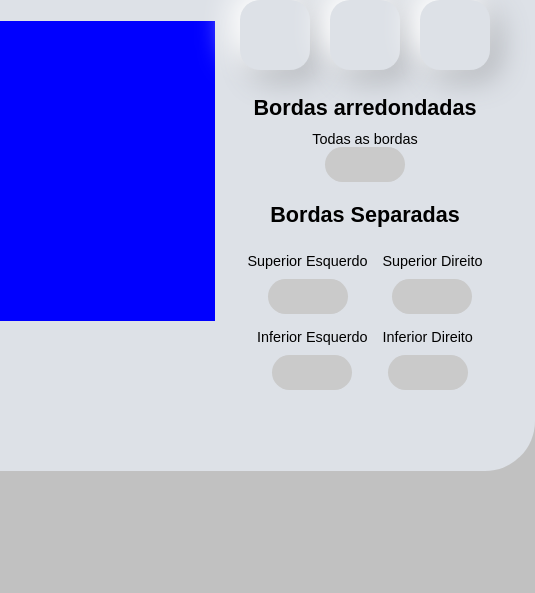
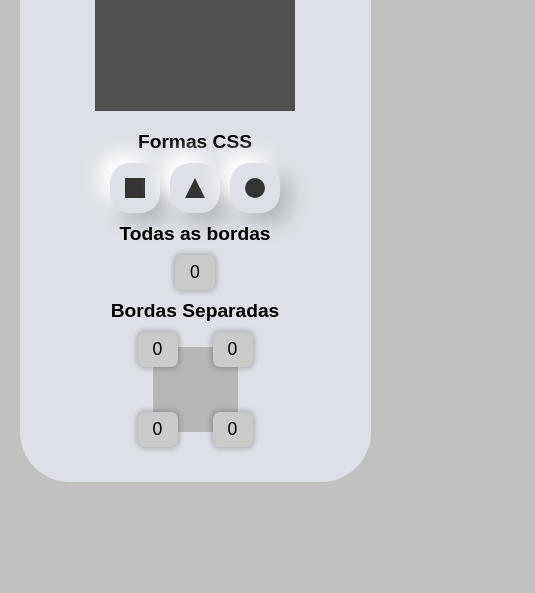
Before and after one commit to devmoisesx/Gerador-de-Bordas, a plain HTML site: page index.html in a window 390 px wide. Shown: the part 251-844 px from the top of the page, 535 px wide, since content can reach past the window. Drawn offline with Linux system fonts and the light colour scheme.

Commit message:
Alterações de nomes de classes, coreções de responsividade e correção do javascript

```diff
--- a/index.html
+++ b/index.html
@@ -1,58 +1,49 @@
 <!DOCTYPE html>
 <html lang="pt-br">
+  <head>
+    <meta charset="UTF-8" />
+    <meta http-equiv="X-UA-Compatible" content="IE=edge" />
+    <meta name="viewport" content="width=device-width, initial-scale=1.0" />
+    <title>Gerador de Bordas</title>
 
-<head>
-    <meta charset="UTF-8">
-    <meta http-equiv="X-UA-Compatible" content="IE=edge">
-    <meta name="viewport" content="width=device-width, initial-scale=1.0">
-    <title>Formas CSS</title>
-
-    <link rel="stylesheet" href="style.css">
+    <link rel="stylesheet" href="style.css" />
   </head>
 
   <body>
-    <div class="container">
-        <div class="area-forma">
-            <div class="forma"></div>
+    <main class="box">
+      <div class="square"></div>
+      <article class="menu">
+        <h1>Formas CSS</h1>
+        <div class="forms">
+          <div class="btn-forms">
+            <div class="btn-square" id="fGeometricas"></div>
           </div>
-        <div class="menu">
-            <h1>Formas CSS</h1>
-            <div class="formas">
-                <div class="quadrado" id="fGeometricas"></div>
-                <div class="circulo" id="fGeometricas"></div>
-                <div class="triangulo" id="fGeometricas"></div>
+          <div class="btn-forms">
+            <div class="btn-triangle" id="fGeometricas"></div>
           </div>
-            <div class="bordas">
-                <h2>Bordas arredondadas</h2>
-                <label for="todasBordas">Todas as bordas</label>
-                <input type="number" name="todasBordas" id="todasBordas">
+          <div class="btn-forms">
+            <div class="btn-circle" id="fGeometricas"></div>
+          </div>
+        </div>
 
-                <div class="bordas-separadas">
+        <div class="borders">
+          <h2>Todas as bordas</h2>
+          <!-- <label for="borders-all">Todas as bordas</label> -->
+          <input type="text" name="borders-all" id="borders-all" value="0" />
+
+          <div class="borders-separate">
             <h2>Bordas Separadas</h2>
-                    <div class="input">
-                        <label for="topEsq">Superior Esquerdo</label>
-                        <input type="number" name="topEsq" id="topEsq">
-
-                    </div>
-                    <div class="input">
-                        <label for="topDir">Superior Direito</label>
-                        <input type="number" name="topDir" id="topDir">
-
-                    </div>
-                    <div class="input">
-                        <label for="botEsq">Inferior Esquerdo</label>
-                        <input type="number" name="botEsq" id="botEsq">
-                    </div>
-                    <div class="input">
-                        <label for="botDir">Inferior Direito</label>
-                        <input type="number" name="botDir" id="botDir">
+            <div class="input-square">
+              <input type="text" name="topEsq" id="topEsq" class="input-border" value="0"/>
+              <input type="text" name="topDir" id="topDir" class="input-border" value="0" />
+              <input type="text" name="botEsq" id="botEsq" class="input-border" value="0" />
+              <input type="text" name="botDir" id="botDir" class="input-border" value="0" />
             </div>
           </div>
         </div>
-        </div>
+      </article>
     </div>
 
     <script src="script.js"></script>
   </body>
-
 </html>
--- a/script.js
+++ b/script.js
@@ -1,45 +1,58 @@
-const forma = document.querySelector(".forma").style;
+const square = document.querySelector(".square").style;
 const fGeometricas = document.querySelectorAll("#fGeometricas");
-const inputTodasBordas = document.querySelector("#todasBordas");
-const inputBordasSeparadas = document.querySelectorAll(".input input");
+const allBorders = document.querySelector("#borders-all");
+const separateBorders = document.querySelectorAll(".input-border");
 
 for (let formas of fGeometricas) {
+  console.log(formas);
   formas.addEventListener("click", () => {
     switch (formas.classList.value) {
-            case "quadrado":
-                forma.borderRadius = "";
-                forma.clipPath = ""
+      case "btn-square":
+        square.borderRadius = "";
+        square.clipPath = "";
+        allBorders.value = 0;
+        separateBorders.forEach((borda) => {
+          borda.value = 0;
+        });
         break;
-            case "circulo":
-                forma.borderRadius = "50%";
-                forma.clipPath = ""
+      case "btn-circle":
+        square.borderRadius = "50%";
+        square.clipPath = "";
+        allBorders.value = 0;
+        separateBorders.forEach((borda) => {
+          borda.value = 0;
+        });
         break;
-            case "triangulo":
-                forma.borderRadius = "";
-                forma.clipPath = "polygon(0% 100%, 50% 0%, 100% 100%)"
+      case "btn-triangle":
+        square.borderRadius = "";
+        square.clipPath = "polygon(0% 100%, 50% 0%, 100% 100%)";
+        allBorders.value = 0;
+        separateBorders.forEach((borda) => {
+          borda.value = 0;
+        });
         break;
     }
   });
 }
 
-inputTodasBordas.addEventListener("input", () => {
-    forma.borderRadius = `${inputTodasBordas.value}px`;
+allBorders.addEventListener("input", () => {
+  square.borderRadius = `${allBorders.value}px`;
 });
 
-inputBordasSeparadas.forEach((borda) => {
+separateBorders.forEach((borda) => {
   borda.addEventListener("input", () => {
     switch (borda.id) {
       case "topEsq":
-                forma.borderTopLeftRadius = `${borda.value}px`;
+        square.borderTopLeftRadius = `${borda.value}px`;
         break;
       case "topDir":
-                forma.borderTopRightRadius = `${borda.value}px`;
+        square.borderTopRightRadius = `${borda.value}px`;
         break;
       case "botEsq":
-                forma.borderBottomLeftRadius = `${borda.value}px`;
+        square.borderBottomLeftRadius = `${borda.value}px`;
         break;
       case "botDir":
-                forma.borderBottomRightRadius = `${borda.value}px`;
+        square.borderBottomRightRadius = `${borda.value}px`;
         break;
     }
   });
--- a/style.css
+++ b/style.css
@@ -7,99 +7,143 @@
 body {
   font-family: Arial, Helvetica, sans-serif;
   background-color: rgb(193, 193, 193);
+  width: 100%;
   height: 100vh;
   display: flex;
   justify-content: center;
   align-items: center;
 }
 
-.container {
+.box {
   background-color: #dde1e7;
   border-radius: 50px;
-    width: 1000px;
-    height: 600px;
-    display: flex;
-    justify-content: space-around;
+  width: 750px;
+  padding: 50px;
+  display: grid;
+  grid-template-columns: 325px 1fr;
+  justify-content: center;
   align-items: center;
 }
 
-.area-forma {
-    margin-left: 60px;
-}
-
-.area-forma .forma {
-    background-color: blue;
-    width: 300px;
-    height: 300px;
+.square {
+  background-color: rgb(80, 80, 80);
+  width: 325px;
+  height: 325px;
 }
 
 .menu {
   text-align: center;
-    width: 300px;
-    margin-right: 20px;
   display: flex;
   flex-direction: column;
-    gap: 15px;
+  gap: 10px;
   font-size: 0.9rem;
 }
 
-.menu .formas {
+.menu .forms {
   display: flex;
   justify-content: center;
   align-items: center;
-    gap: 20px;
+  gap: 10px;
 }
 
-.formas div {
-    height: 70px;
-    width: 70px;
+.forms > .btn-forms {
+  width: 50px;
+  height: 50px;
+  padding: 15px;
   background: #dde1e7;
   border-radius: 20px;
-    box-shadow: -10px -10px 30px #ffffff, 10px 10px 30px #b1b4b9;
+  box-shadow: -10px -10px 20px #ffffff, 10px 10px 20px #b1b4b9;
   cursor: pointer;
 }
 
-.formas div:hover {
+.forms .btn-forms:hover {
   background: linear-gradient(145deg, #ecf1f7, #a1a3a5);
 }
 
-.formas div:active {
+.forms .btn-forms:active {
   box-shadow: inset -5px -5px 9px rgba(255, 255, 255, 0.4),
     inset 5px 5px 9px rgba(94, 104, 121, 0.661);
 }
 
-.menu .bordas {
-    padding-top: 10px;
+.forms > .btn-forms > .btn-square {
+  width: 100%;
+  height: 100%;
+  background-color: #333;
+}
+
+.forms > .btn-forms > .btn-triangle {
+  width: 0;
+  height: 0;
+  border-left: 10px solid transparent;
+  border-right: 10px solid transparent;
+  border-bottom: 20px solid #333;
+  display: inline-block;
+}
+
+.forms > .btn-forms > .btn-circle {
+  width: 100%;
+  height: 100%;
+  background-color: #333;
+  border-radius: 100%;
+}
+
+.menu > .borders {
   display: flex;
   flex-direction: column;
   justify-content: center;
   align-items: center;
 }
 
-.bordas h2 {
+.borders > h2 {
   margin-bottom: 10px;
 }
 
-.bordas #todasBordas {
+.borders #borders-all {
   margin-bottom: 10px;
 }
 
-.bordas .bordas-separadas {
-    padding-top: 10px;
+.borders > .borders-separate {
   width: 240px;
   display: flex;
   flex-wrap: wrap;
   justify-content: center;
   align-items: center;
-    gap: 15px;
+  gap: 5px;
 }
 
-.bordas-separadas .input {
-    display: flex;
-    flex-direction: column;
-    justify-content: center;
-    align-items: center;
-    gap: 10px;
+.borders-separate > h2 {
+  margin-bottom: 20px;
+}
+
+.borders-separate > .input-square {
+  width: 65px;
+  height: 65px;
+  background-color: rgb(182, 182, 182);
+  position: relative;
+}
+
+.input-square > .input-border {
+  position: absolute;
+}
+
+.input-square > #topEsq {
+  top: -15px;
+  left: -15px;
+}
+
+.input-square > #topDir {
+  top: -15px;
+  right: -15px;
+}
+
+.input-square > #botEsq {
+  bottom: -15px;
+  left: -15px;
+}
+
+.input-square > #botDir {
+  bottom: -15px;
+  right: -15px;
 }
 
 input {
@@ -107,8 +151,74 @@ input {
   font-weight: 500;
   text-align: center;
   background-color: rgb(202, 202, 202);
+  box-shadow: 0 0 5px 2px rgba(0, 0, 0, 0.2);
   height: 35px;
-    width: 80px;
+  width: 40px;
   border: none;
-    border-radius: 20px;
+  border-radius: 7px;
 }
+
+@media (max-width: 768px) {
+  body {
+    padding: 0 20%;
+  }
+
+  .box {
+    width: 100%;
+    padding: 50px 50px;
+    grid-template-columns: 1fr;
+    grid-template-rows: repeat(2, 1fr);
+    justify-items: center;
+    gap: 50px;
+  }
+
+  .box > .square {
+    width: 325px;
+    height: 325px;
+  }
+
+  .menu {
+    font-size: 1.1rem;
+  }
+
+  .borders-separate > .input-square {
+    width: 85px;
+    height: 85px;
+  }
+
+  input {
+    font-size: 1.3rem;
+    height: 45px;
+    width: 50px;
+  }
+}
+
+@media (max-width: 600px) {
+  body {
+    padding: 0 5%;
+  }
+}
+
+@media (max-width: 460px) {
+  .box {
+    padding: 50px;
+    grid-template-rows: 200px 1fr;
+    align-items: start;
+    gap: 20px;
+  }
+
+  .box > .square {
+    width: 200px;
+    height: 200px;
+  }
+
+  .menu {
+    font-size: 0.8rem;
+  }
+
+  input {
+    font-size: 1.1rem;
+    height: 35px;
+    width: 40px;
+  }
+}
```
Lines whose indentation alone changed are shown as unchanged.
